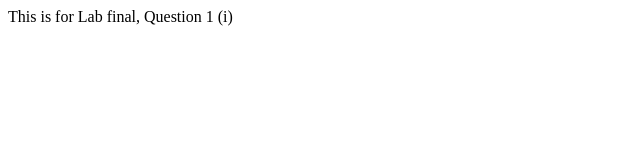
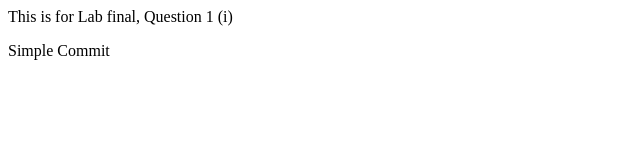
Before and after one commit to owadudshohan/MyProject, a plain HTML site: page index.html in a window 1280 px wide. Shown: the whole page, without its empty margins (0-640 px from the left). Drawn offline with Linux system fonts and the light colour scheme.

Commit message:
Update index.html

```diff
--- a/index.html
+++ b/index.html
@@ -1 +1,2 @@
 <P>This is for Lab final, Question 1 (i)</P>
+<p>Simple Commit</p>
```
